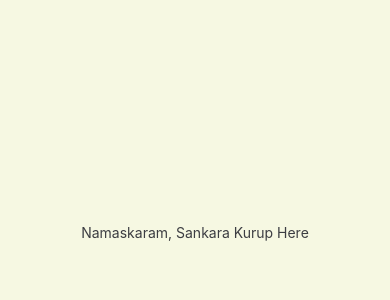
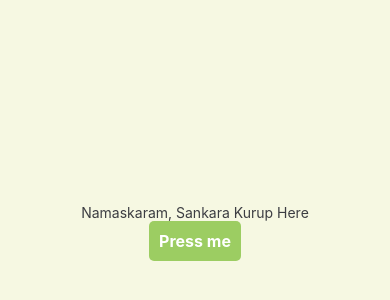
Before and after one commit to abhirampjayan/accountant-sankara-kurup, a React Native app: screen / in a window 390 px wide. Shown: the part 190-490 px from the top of the page. Built offline with nearby package versions, Linux system fonts and the light colour scheme.

Commit message:
added variants to buttons

```diff
--- a/App.tsx
+++ b/App.tsx
@@ -1,3 +1,4 @@
+import Button from 'components/Button';
 import { StatusBar } from 'expo-status-bar';
 import { SafeAreaView, StyleSheet, Text, View } from 'react-native';
 import colors from 'utils/colors';
@@ -7,6 +8,10 @@ export default function App() {
     <SafeAreaView style={styles.container}>
       <View style={styles.container}>
         <Text style={styles.text}>Namaskaram, Sankara Kurup Here</Text>
+        <Button
+          onPress={() => console.log('Button pressed')}
+          title='Press me'
+        />
         <StatusBar style='auto' />
       </View>
     </SafeAreaView>
--- a/components/Button.tsx
+++ b/components/Button.tsx
@@ -1,14 +1,36 @@
 import React from 'react';
 import { TouchableOpacity, Text, StyleSheet } from 'react-native';
+import colors from 'utils/colors';
 
 type ButtonProps = {
   onPress: () => void;
   title: string;
+  variant?: 'primary' | 'secondary' | 'outlined' | 'default';
 };
 
-const Button: React.FC<ButtonProps> = ({ onPress, title }) => {
+const Button: React.FC<ButtonProps> = ({
+  onPress,
+  title,
+  variant = 'default',
+}) => {
+  const getButtonStyle = () => {
+    switch (variant) {
+      case 'primary':
+        return styles.primaryButton;
+      case 'secondary':
+        return styles.secondaryButton;
+      case 'outlined':
+        return styles.outlinedButton;
+      default:
+        return styles.defaultButton;
+    }
+  };
+
   return (
-    <TouchableOpacity style={styles.button} onPress={onPress}>
+    <TouchableOpacity
+      style={[styles.button, getButtonStyle()]}
+      onPress={onPress}
+    >
       <Text style={styles.buttonText}>{title}</Text>
     </TouchableOpacity>
   );
@@ -16,11 +38,23 @@ const Button: React.FC<ButtonProps> = ({ onPress, title }) => {
 
 const styles = StyleSheet.create({
   button: {
-    backgroundColor: 'blue',
     padding: 10,
     borderRadius: 5,
     alignItems: 'center',
     justifyContent: 'center',
+  },
+  defaultButton: {
+    backgroundColor: colors.primary,
+  },
+  primaryButton: {
+    backgroundColor: colors.primary,
+  },
+  secondaryButton: {
+    backgroundColor: colors.secondary,
+  },
+  outlinedButton: {
+    borderWidth: 1,
+    borderColor: colors.primary,
   },
   buttonText: {
     color: 'white',
```
